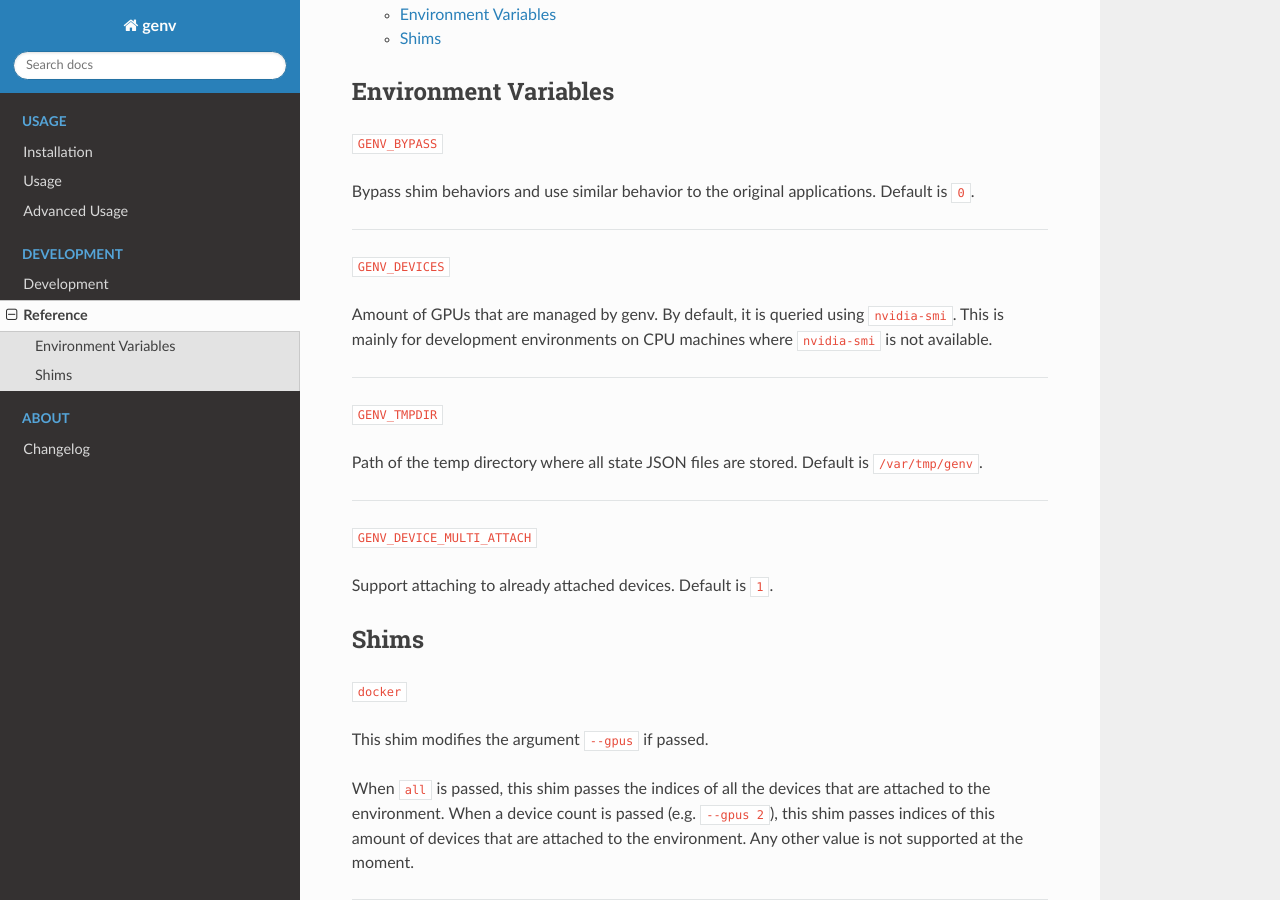
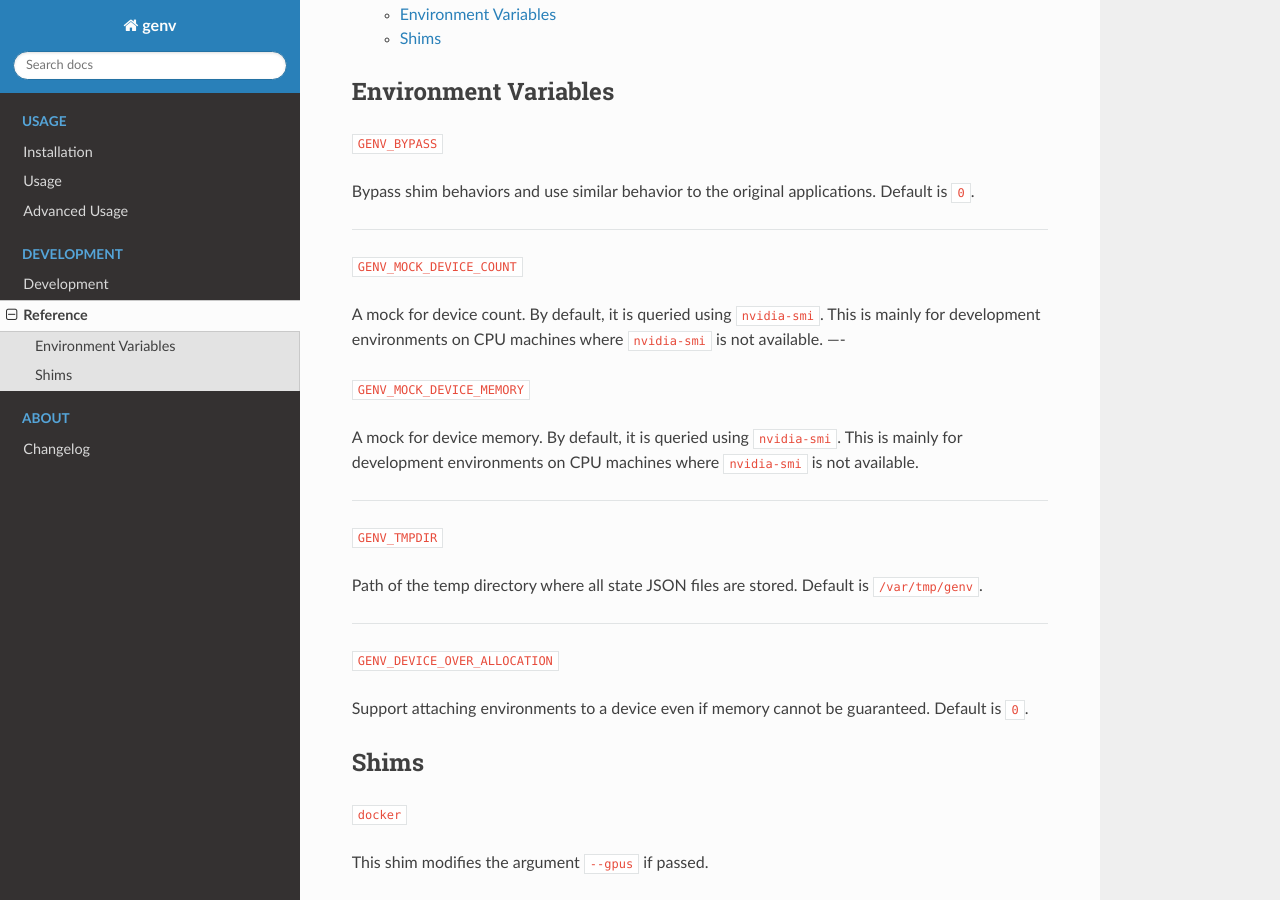
Before and after one commit to run-ai/genv, a Sphinx documentation site: the page built from docs/source/development/reference.rst, in a window 1280 px wide and 900 px high, scrolled down 217 px. Built offline with Sphinx 7.4.7 and the Read the Docs theme 2.0.0, drawn with Linux system fonts in a browser that asks for light colours.

Commit message:
Improved GPU memory aware provisioning
* Supporting mocking device memory for development purposes
* Renamed environment variable 'GENV_MOCK_DEVICE_COUNT'
* Renamed environment variable 'GENV_DEVICE_OVER_ALLOCATION' and restored its default value to 0

- Renamed "requested_gpu_mem" in json to "gpu_memory"
- Renamed "device_gpu_memory" in json to "total_memory"
- Caching nvidia-smi query of devices total memory for performance
- Moved memory conversion helper functions to common genv.py
- Added environment variable 'GENV_MOCK_DEVICE_MEMORY'

```diff
--- a/docs/source/development/development.rst
+++ b/docs/source/development/development.rst
@@ -36,7 +36,7 @@ You can test it by running:
 
 .. note::
 
-   If you are on a CPU machine, mock the amount of GPUs by setting the environment variable :code:`GENV_DEVICES`
+   If you are on a CPU machine, mock the amount of GPUs by setting the environment variable :code:`GENV_MOCK_DEVICE_COUNT`
 
 .. _Docker:
 
--- a/docs/source/development/reference.rst
+++ b/docs/source/development/reference.rst
@@ -15,9 +15,16 @@ Default is :code:`0`.
 
 ----
 
-:code:`GENV_DEVICES`
+:code:`GENV_MOCK_DEVICE_COUNT`
 
-Amount of GPUs that are managed by genv.
+A mock for device count.
+By default, it is queried using :code:`nvidia-smi`.
+This is mainly for development environments on CPU machines where :code:`nvidia-smi` is not available.
+----
+
+:code:`GENV_MOCK_DEVICE_MEMORY`
+
+A mock for device memory.
 By default, it is queried using :code:`nvidia-smi`.
 This is mainly for development environments on CPU machines where :code:`nvidia-smi` is not available.
 
@@ -30,10 +37,10 @@ Default is :code:`/var/tmp/genv`.
 
 ----
 
-:code:`GENV_DEVICE_MULTI_ATTACH`
+:code:`GENV_DEVICE_OVER_ALLOCATION`
 
-Support attaching to already attached devices.
-Default is :code:`1`.
+Support attaching environments to a device even if memory cannot be guaranteed.
+Default is :code:`0`.
 
 .. _Shims:
 
```
Also changed, not shown: 3 other files.
